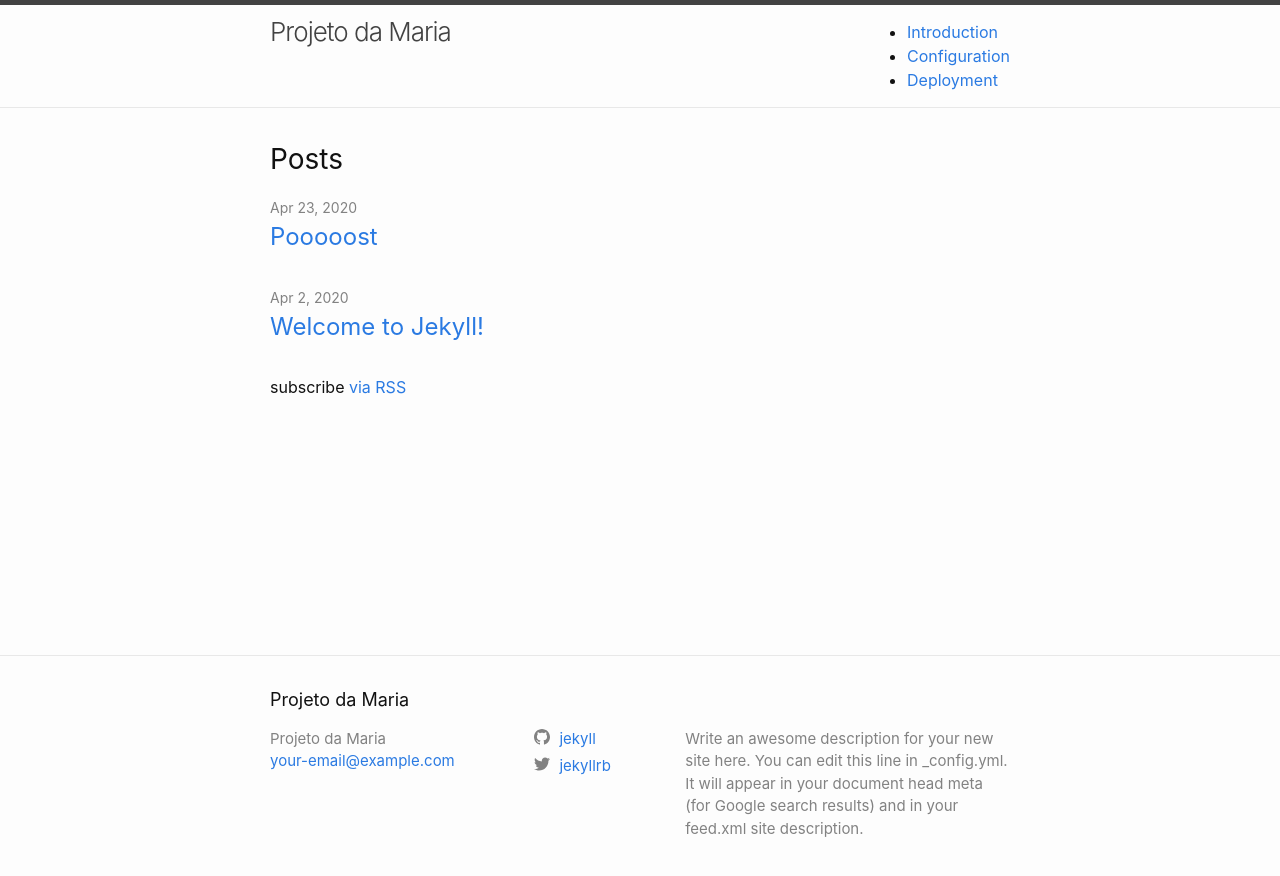
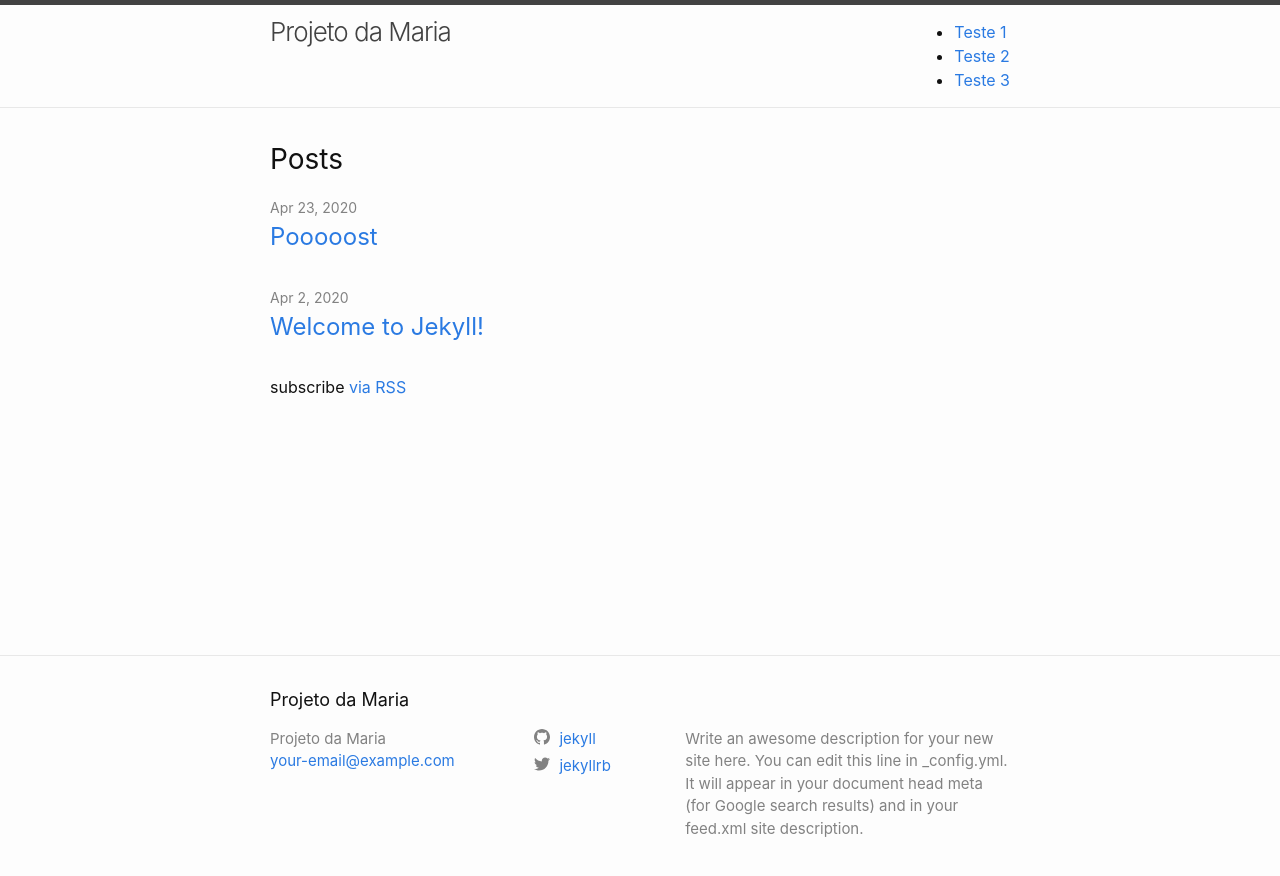
Before and after one commit to m-barreira/projeto, a Jekyll site: the page built from index.markdown, in a window 1280 px wide. Shown: the top 876 px of the page. Built offline with Jekyll 4.4.1, drawn with Linux system fonts in a browser that asks for light colours.

Commit message:
descrição do commit

```diff
--- a/_data/samplelist.yml
+++ b/_data/samplelist.yml
@@ -1,11 +1,11 @@
 #docs_list_title: Navigation test
 docs:
 
-- title: Introduction
-  url: introduction.html
+- title: Teste 1
+  url: teste1.html
 
-- title: Configuration
-  url: configuration.html
+- title: Teste 2
+  url: teste2.html
 
-- title: Deployment
-  url: deployment.html
+- title: Teste 3
+  url: teste3.html
--- a/_includes/header.html
+++ b/_includes/header.html
@@ -9,7 +9,6 @@
 		{%- if page_paths -%}
 		<nav class="site-nav">
 
-			<!--
 <input type="checkbox" id="nav-trigger" class="nav-trigger" />
 			<label for="nav-trigger">
 				<span class="menu-icon">
@@ -18,7 +17,7 @@
 					</svg>
 				</span>
 			</label>
--->
+
 				<h2>{{ site.data.samplelist.docs_list_title }}</h2>
 				<ul>
 					{% for item in site.data.samplelist.docs %}
--- /dev/null
+++ b/teste1.html
@@ -0,0 +1,6 @@
+---
+title: Teste 1
+layout: page
+---
+
+Oi
--- /dev/null
+++ b/teste2.html
@@ -0,0 +1,6 @@
+---
+title: Teste 2
+layout: page
+---
+
+Oi oi
--- /dev/null
+++ b/teste3.html
@@ -0,0 +1,6 @@
+---
+title: Teste 3
+layout: page
+---
+
+Oi oi oi
```
Also changed, not shown: oiooi.md (deleted, +0 -6 lines).
